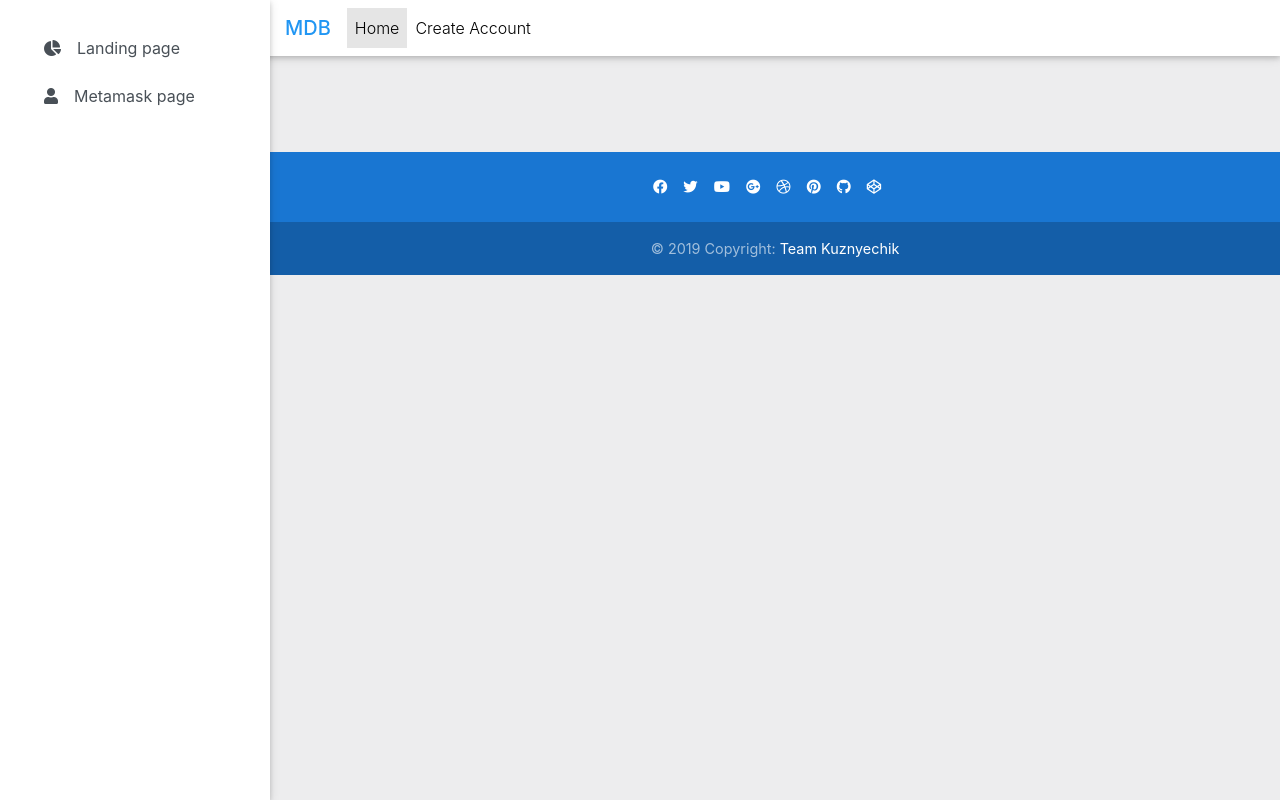
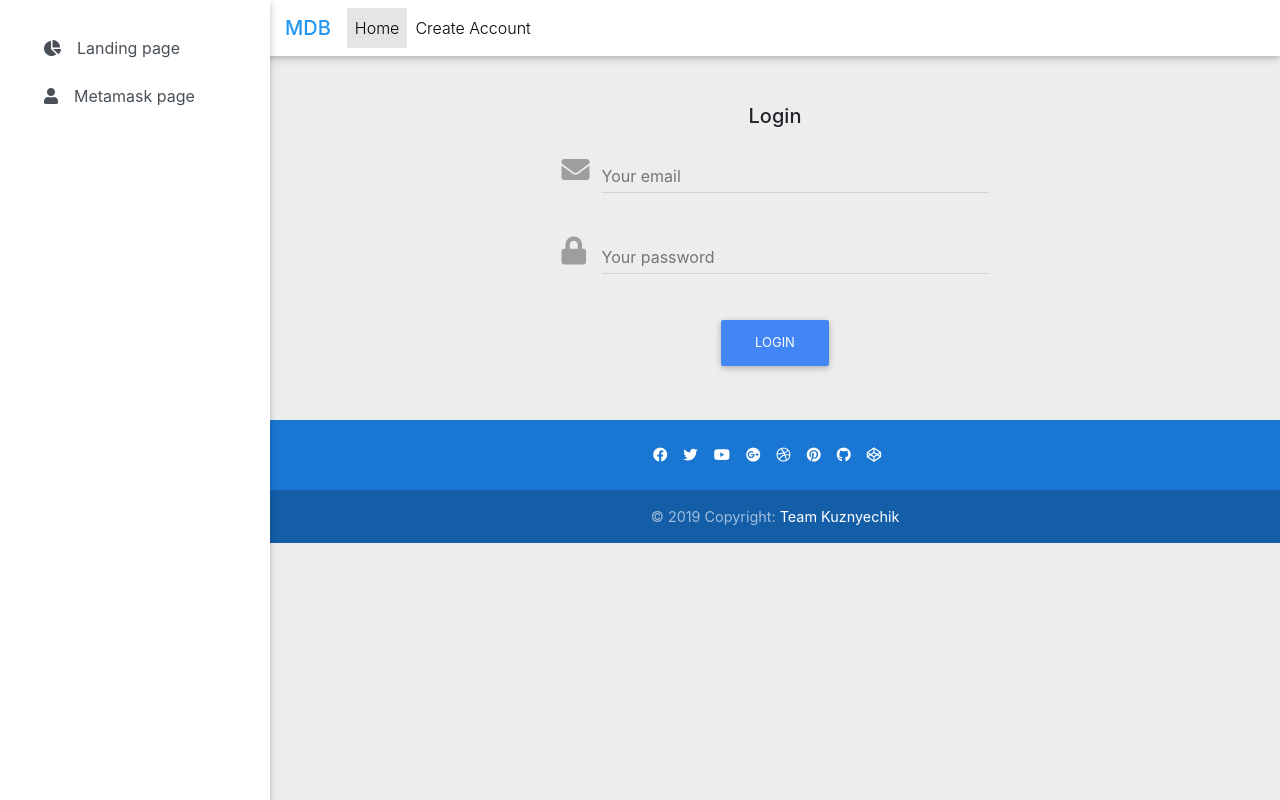
Before and after one commit to Vrq/BlockchainHackathonZurich-June-2019, a React (Create React App) app in the folder client/: page /app/login in a window 1280 px wide. Built offline with nearby package versions, Linux system fonts and the light colour scheme.

Commit message:
Login page

```diff
--- a/client/src/components/Routes.js
+++ b/client/src/components/Routes.js
@@ -7,6 +7,7 @@ import ProfilePage from './pages/ProfilePage';
 import MetamaskPage from './pages/MetamaskPage';
 import ItemsPage from './pages/ItemsPage';
 import RegisterPage from './pages/RegisterPage';
+import LoginPage from './pages/LoginPage';
 import SubmitPage from './pages/SubmitPage';
 import UploadPage from './pages/UploadPage';
 
@@ -18,6 +19,7 @@ class Routes extends React.Component {
         <Route path='/app/start' component={StartPage} />
         <Route path='/app/about' component={AboutPage} />
         <Route path='/app/register' component={RegisterPage} />
+        <Route path='/app/login' component={LoginPage} />
         <Route path='/app/dashboard' component={DashboardPage} />
         <Route path='/app/items' component={ItemsPage} />
         <Route path='/app/profile' component={ProfilePage} />
--- /dev/null
+++ b/client/src/components/pages/LoginPage.js
@@ -0,0 +1,42 @@
+import React from 'react'
+import { MDBCol, MDBRow, MDBInput, MDBBtn, MDBContainer } from 'mdbreact';
+
+
+class RegisterPage extends React.Component {
+
+    handleFormSubmit = e => {
+        e.preventDefault();
+        const formData = new FormData(e.target);
+        formData.set("timestampLastModified", new Date().toGMTString())
+        fetch('http://tk19server-env.pmxnizzw2s.us-east-2.elasticbeanstalk.com/users/login', {
+            method: 'POST',
+            body: formData,
+        }).then(() => console.log("user created"))
+            .catch(() => console.log("error"))
+    };
+
+    render() {
+        return (
+            <React.Fragment>
+                <MDBContainer>
+                    <MDBRow className="justify-content-center">
+                        <MDBCol className="col-6">
+                            <form onSubmit={this.handleFormSubmit}>
+                                <p className="h5 text-center mb-4">Login</p>
+                                <div className="grey-text">
+                                    <MDBInput label="Your email" icon="envelope" group type="email" validate error="wrong" success="right" required name="email"/>
+                                    <MDBInput label="Your password" icon="lock" required group type="password" validate name="password"/>
+                                </div>
+                                <div className="text-center">
+                                    <MDBBtn color="primary" type="submit">Login</MDBBtn>
+                                </div>
+                            </form>
+                        </MDBCol>
+                    </MDBRow>
+                </MDBContainer>
+            </React.Fragment>
+        )
+    }
+}
+
+export default RegisterPage;
--- a/client/src/components/pages/RegisterPage.js
+++ b/client/src/components/pages/RegisterPage.js
@@ -1,5 +1,6 @@
 import React from 'react'
 import { MDBCol, MDBRow, MDBInput, MDBBtn } from 'mdbreact';
+import { Link, withRouter } from 'react-router-dom';
 
 
 class RegisterPage extends React.Component {
@@ -11,7 +12,10 @@ class RegisterPage extends React.Component {
         fetch('http://tk19server-env.pmxnizzw2s.us-east-2.elasticbeanstalk.com/users', {
             method: 'POST',
             body: formData,
-        }).then(() => console.log("user created"))
+        }).then(() => {
+            console.log("user created")
+            this.props.history.push("/app/login")
+        })
             .catch(() => console.log("error"))
     };
 
@@ -19,14 +23,14 @@ class RegisterPage extends React.Component {
         return (
             <React.Fragment>
                 <div className="full">
-                    <MDBRow>
+                    <MDBRow className="justify-content-center">
                         <MDBCol className="col-6">
                             <form onSubmit={this.handleFormSubmit}>
-                                <p className="h5 text-center mb-4">Sign up</p>
+                                <p className="h5 text-center mb-4">Create an account</p>
                                 <div className="grey-text">
-                                    <MDBInput label="Your name" required icon="user" group type="text" name="name"/>
-                                    <MDBInput label="Your email" icon="envelope" group type="email" validate error="wrong" success="right" required name="email"/>
-                                    <MDBInput label="Your password" icon="lock" required group type="password" validate name="password"/>
+                                    <MDBInput label="Your name" required icon="user" group type="text" name="name" />
+                                    <MDBInput label="Your email" icon="envelope" group type="email" validate error="wrong" success="right" required name="email" />
+                                    <MDBInput label="Your password" icon="lock" required group type="password" validate name="password" />
                                 </div>
                                 <div className="text-center">
                                     <MDBBtn color="primary" type="submit">Register</MDBBtn>
@@ -40,4 +44,4 @@ class RegisterPage extends React.Component {
     }
 }
 
-export default RegisterPage;
+export default withRouter(RegisterPage);
```
